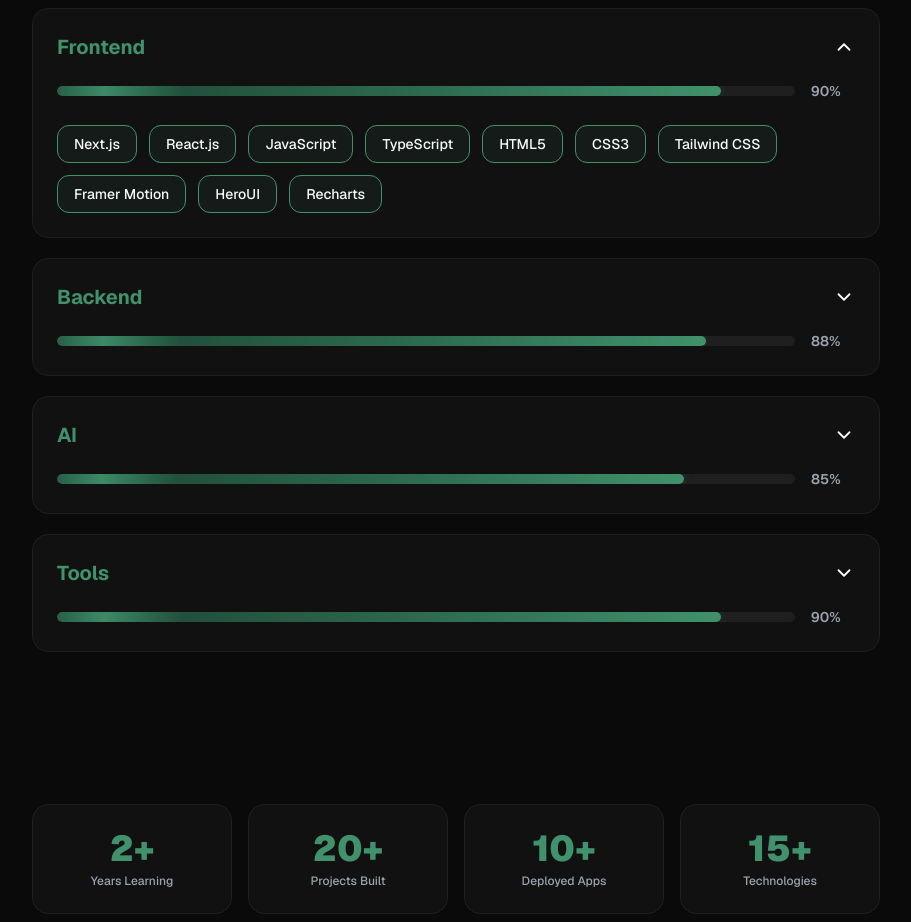
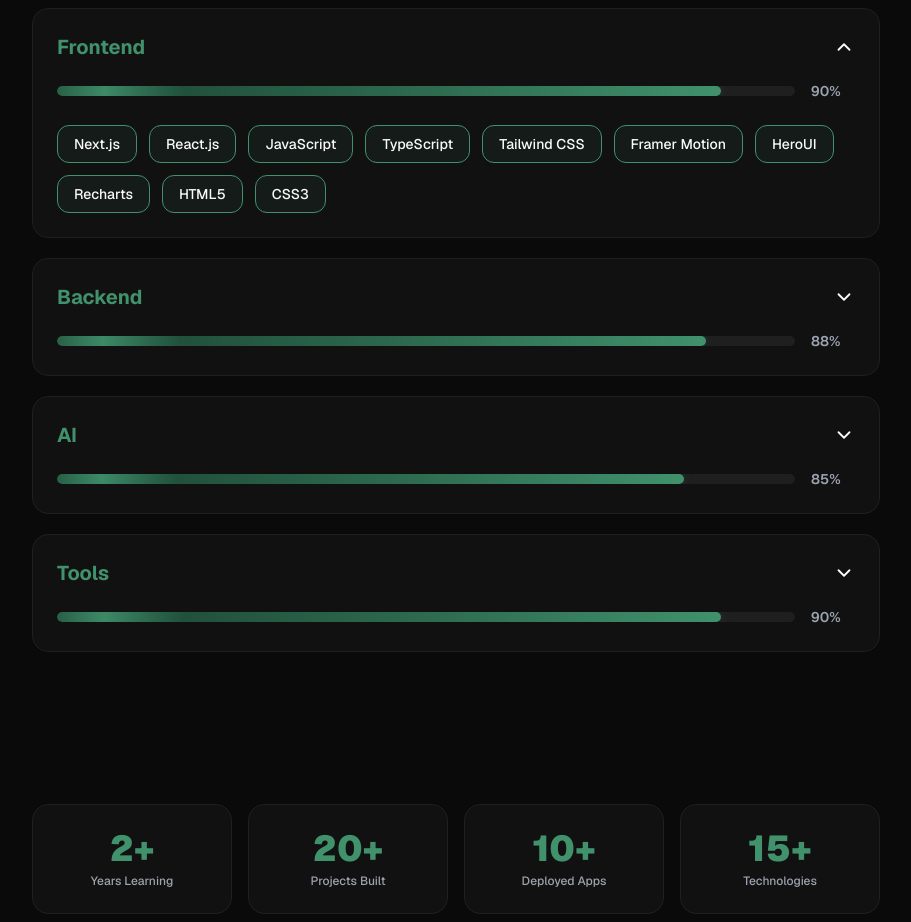
Before and after one commit to pritam-b-dev/portfolio, a Next.js app: page / in a window 1280 px wide. Shown: the part 1820-2742 px from the top of the page, without its empty margins (184-1095 px from the left). Built offline with nearby package versions, Linux system fonts and the light colour scheme; no server answers.

Commit message:
re arranged skills

```diff
--- a/src/components/Skills.jsx
+++ b/src/components/Skills.jsx
@@ -12,12 +12,12 @@
       "React.js",
       "JavaScript",
       "TypeScript",
-      "HTML5",
-      "CSS3",
       "Tailwind CSS",
       "Framer Motion",
       "HeroUI",
       "Recharts",
+      "HTML5",
+      "CSS3",
     ],
   },
   {
```
